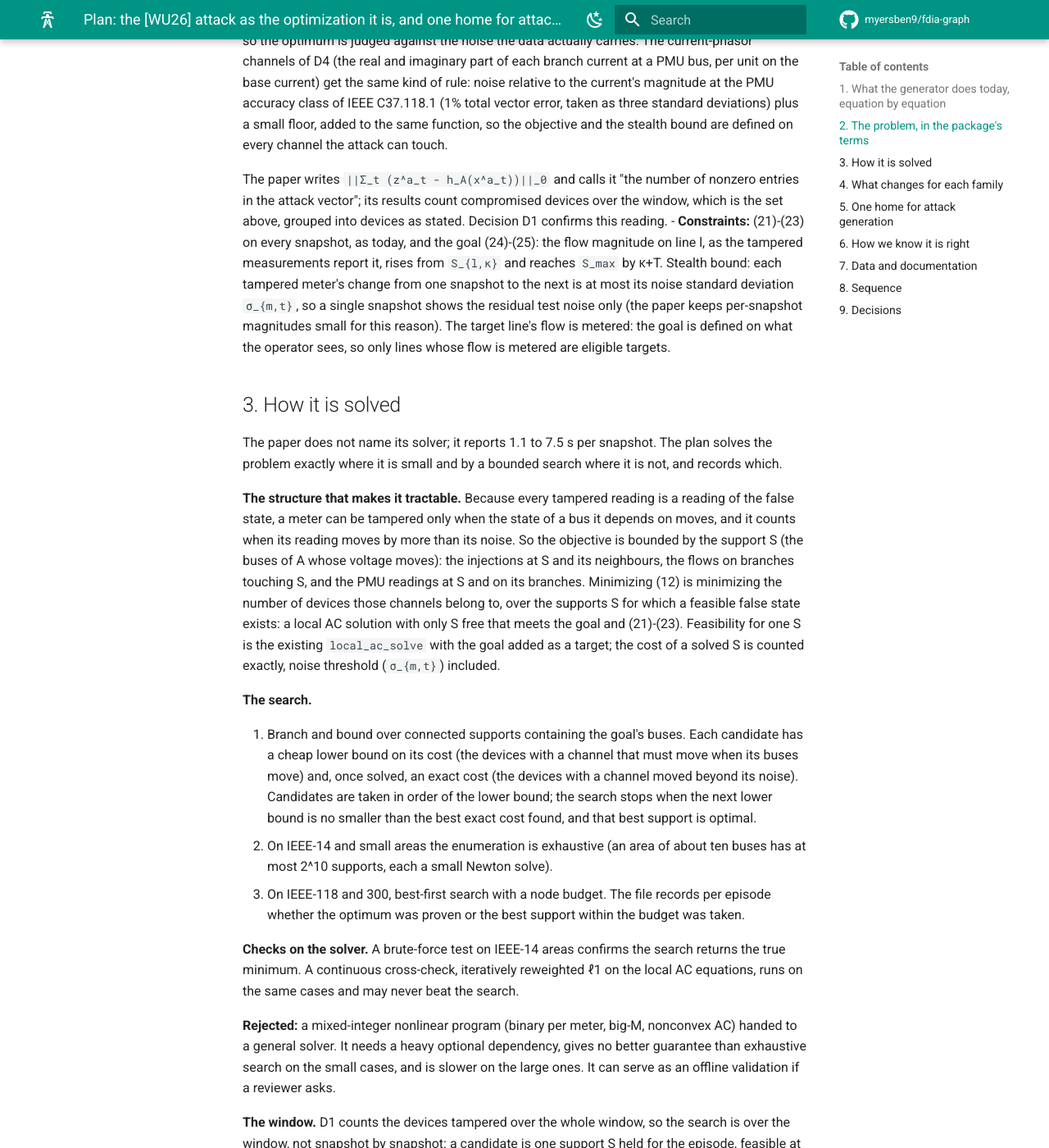
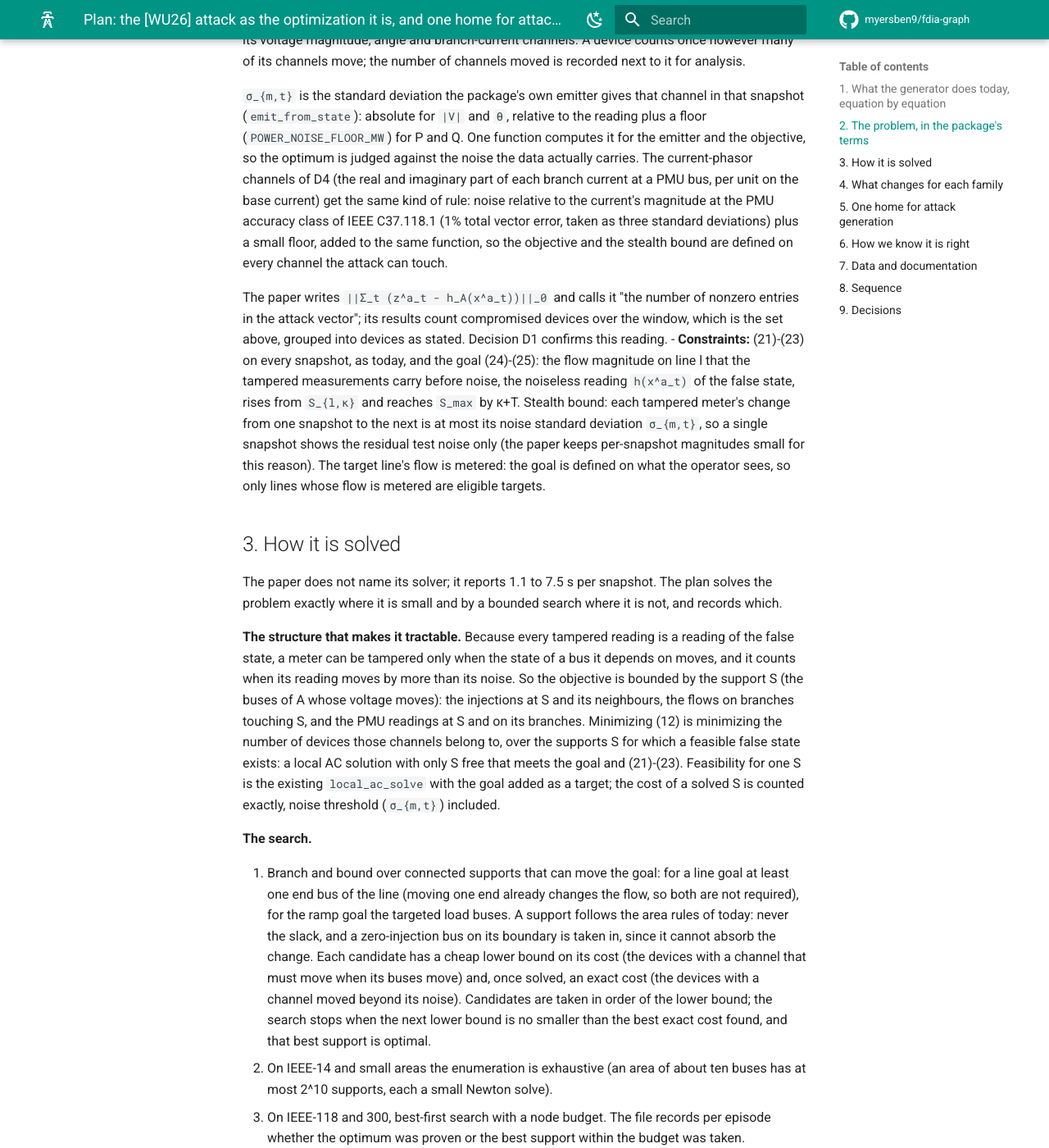
Before and after one commit to myersben9/fdia-graph, an MkDocs documentation site: the page built from docs/plans/WU_MSFDIA_PLAN.md, in a window 1280 px wide and 1400 px high, scrolled down 2003 px. Shown: the whole window at 82% size. Built offline with MkDocs 1.6.1 and Material for MkDocs 9.7.7, drawn with Linux system fonts in a browser that asks for light colours; comment, search, counter and statistics services are not loaded; the version menu is left out; some of the changed text lies outside the part shown.

Commit message:
Wu plan: goals on the noiseless false-state reading, a support needs one end of the goal line, today's area rules stated

```diff
--- a/docs/plans/WU_MSFDIA_PLAN.md
+++ b/docs/plans/WU_MSFDIA_PLAN.md
@@ -15,9 +15,11 @@ generation into the engine's attack mixin, so a reader finds all of it in one pl
 
 ## 1. What the generator does today, equation by equation
 
+Paths are as of `main` before step 2 moved the attack code into `engine/attacks/`.
+
 | [WU26] | today | where |
 |---|---|---|
-| (12) minimize the number of tampered measurements | not solved. Targets are drawn at random and the attack area is every bus within `hops` branches of them; the tampered meters are the metered channels whose attack-vector entry moves by more than 1e-7 (`_changed_meters`), whatever that count is. | `engine/physics.py: local_region`, `engine/records.py: _stealthy_frame` |
+| (12) minimize the number of tampered measurements | not solved. Targets are drawn at random and the attack area is the buses within `hops` branches of them, never the slack, grown over any zero-injection bus on its boundary and shrunk in reach until a fixed-voltage boundary exists (`local_region`); the tampered meters are the metered channels whose attack-vector entry moves by more than 1e-7 (`_changed_meters`), whatever that count is. | `engine/physics.py: local_region`, `engine/records.py: _stealthy_frame` |
 | (13)-(16) SCADA injections and flows consistent with the false state | satisfied exactly: the false state is a local AC solution, and the attack vector is `h(x_false) - h(x_true)` | `formulas/network.py: local_ac_solve`, `engine/records.py: _attack_vector` |
 | (17)-(18) PMU voltage magnitude and angle | satisfied by the same attack vector | `_attack_vector` |
 | (19)-(20) PMU branch current phasors | not modeled: the meter plan has no current-phasor channels | `engine/core.py: _meter_plan` |
@@ -64,7 +66,8 @@ snapshots t = κ ... κ+T, and the true states `x_t` and scans `z_t` from the ti
   in the attack vector"; its results count compromised devices over the window, which is the set
   above, grouped into devices as stated. Decision D1 confirms this reading.
 - **Constraints:** (21)-(23) on every snapshot, as today, and the goal (24)-(25): the flow magnitude
-  on line l, as the tampered measurements report it, rises from `S_{l,κ}` and reaches `S_max` by
+  on line l that the tampered measurements carry before noise, the noiseless reading `h(x^a_t)` of
+  the false state, rises from `S_{l,κ}` and reaches `S_max` by
   κ+T. Stealth bound: each tampered meter's change from one snapshot to the next is at most its
   noise standard deviation `σ_{m,t}`, so a single snapshot shows the residual test noise only (the
   paper keeps per-snapshot magnitudes small for this reason). The target line's flow is metered:
@@ -88,11 +91,14 @@ a solved S is counted exactly, noise threshold (`σ_{m,t}`) included.
 
 **The search.**
 
-1. Branch and bound over connected supports containing the goal's buses. Each candidate has a
-   cheap lower bound on its cost (the devices with a channel that must move when its buses move) and,
-   once solved, an exact cost (the devices with a channel moved beyond its noise). Candidates are taken in order
-   of the lower bound; the search stops when the next lower bound is no smaller than the best exact
-   cost found, and that best support is optimal.
+1. Branch and bound over connected supports that can move the goal: for a line goal at least one end
+   bus of the line (moving one end already changes the flow, so both are not required), for the ramp
+   goal the targeted load buses. A support follows the area rules of today: never the slack, and a
+   zero-injection bus on its boundary is taken in, since it cannot absorb the change. Each candidate
+   has a cheap lower bound on its cost (the devices with a channel that must move when its buses
+   move) and, once solved, an exact cost (the devices with a channel moved beyond its noise).
+   Candidates are taken in order of the lower bound; the search stops when the next lower bound is
+   no smaller than the best exact cost found, and that best support is optimal.
 2. On IEEE-14 and small areas the enumeration is exhaustive (an area of about ten buses has at
    most 2^10 supports, each a small Newton solve).
 3. On IEEE-118 and 300, best-first search with a node budget. The file records per episode whether
@@ -175,9 +181,10 @@ the new path in the same change.
 - **Optimality:** the brute-force test on IEEE-14 areas, and proven-versus-budget counts per system.
 - **Stealth:** per snapshot, the residual test at the noise level sees noise only; each meter's
   per-snapshot change sits under the bound.
-- **The goal:** the reported flow on the target line reaches `S_max` by the window's end.
-- **Cost:** tampered devices and channels per frame before and after (today's footprint is 3% to 45% of meters),
-  and solve time per snapshot next to the paper's 1.1 to 7.5 s.
+- **The goal:** the noiseless reported flow on the target line reaches `S_max` by the window's end,
+  with the emitted (noisy) value recorded beside it.
+- **Cost:** tampered devices and channels per frame before and after (today's footprint is 3% to 45%
+  of meters), and solve time per snapshot next to the paper's 1.1 to 7.5 s.
 
 ## 7. Data and documentation
 
@@ -220,9 +227,11 @@ families as they are.
   base case is not an eligible target.
 - **D4, PMU current phasors (19)-(20):** added as branch current-phasor channels at PMU buses, a
   file-format change in the same release.
-- **D5, the overload's meaning:** (24)-(25) as written: the flow the tampered measurements report
-  reaches the rating, so the operator sees the line at its limit. The operator's response, which
-  the paper does not model, is out of scope and said so.
+- **D5, the overload's meaning:** (24)-(25) as written, on the noiseless reading of the false state:
+  the flow the tampered measurements carry before noise and bias reaches the rating (the emitted
+  reading adds noise, and its realized value is recorded next to the goal), so the operator sees the
+  line at its limit. The operator's response, which the paper does not model, is out of scope and
+  said so.
 - **D6, multi-snapshot only:** new generation makes `At` and `Am`; the single-snapshot families
   (`Aq`, `Al`, `Ad`, `As`, `Ar`) are deprecated for generation and remain loadable from released
   files.
```
